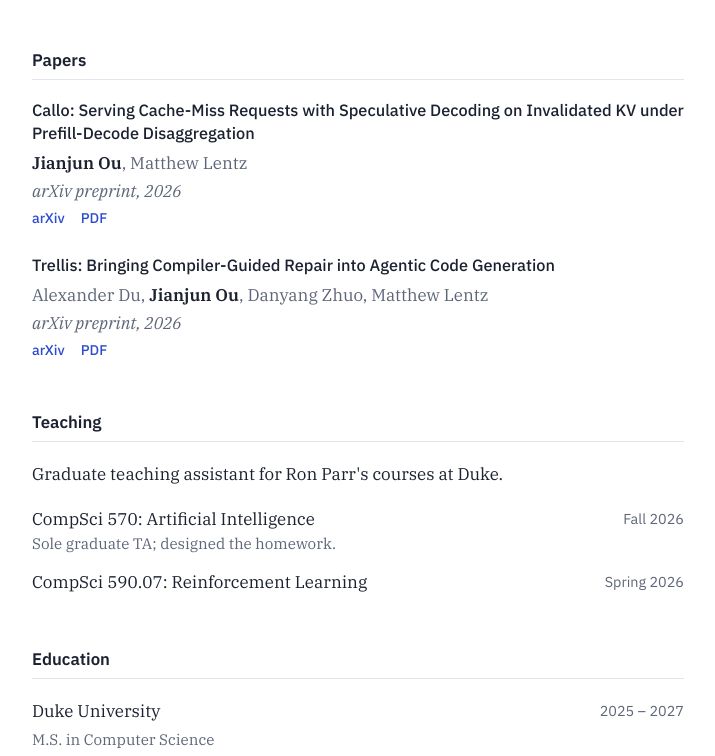
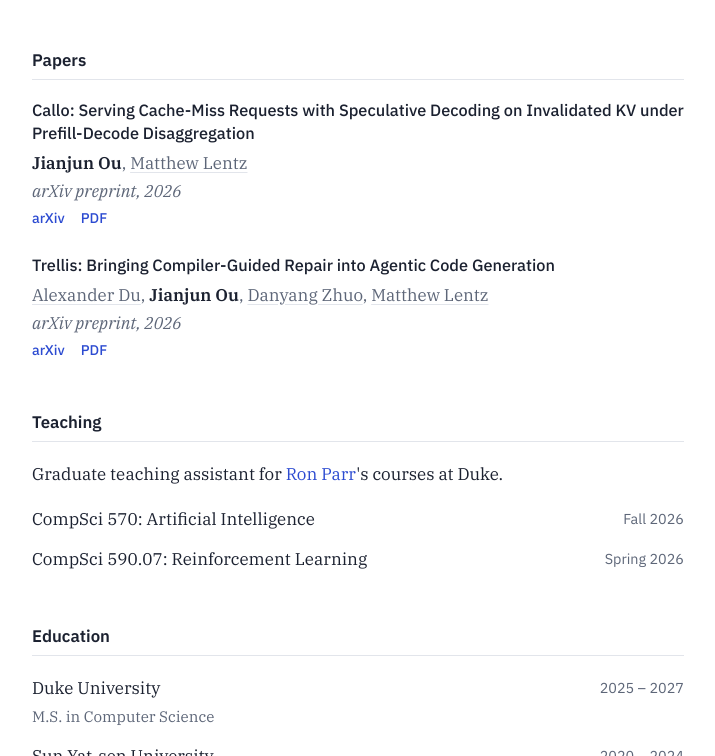
Before and after one commit to kikiljo/kikiljo.github.io, a plain HTML site: page index.html in a window 1280 px wide. Shown: the part 684-1440 px from the top of the page, without its empty margins (282-997 px from the left). Drawn offline with Linux system fonts and the light colour scheme.

Commit message:
Update authors' links in index.html

```diff
--- a/index.html
+++ b/index.html
@@ -59,6 +59,8 @@
   .paper .title a:hover { color: var(--link); }
   .paper .authors { color: var(--muted); margin-top: 4px; }
   .paper .authors b { color: var(--ink); font-weight: 600; }
+  .paper .authors a { color: inherit; text-decoration: underline; text-decoration-color: var(--rule); text-underline-offset: 3px; }
+  .paper .authors a:hover { color: var(--link); text-decoration-color: currentColor; }
   .paper .venue { font-style: italic; color: var(--muted); }
   .paper .plinks { font: 500 0.88rem var(--sans); display: flex; gap: 16px; margin-top: 4px; }
 
@@ -106,14 +108,14 @@
 
   <div class="paper">
     <div class="title"><a href="https://arxiv.org/abs/2611.18459">Callo: Serving Cache-Miss Requests with Speculative Decoding on Invalidated KV under Prefill-Decode Disaggregation</a></div>
-    <div class="authors"><b>Jianjun Ou</b>, Matthew Lentz</div>
+    <div class="authors"><b>Jianjun Ou</b>, <a href="https://users.cs.duke.edu/~mlentz/">Matthew Lentz</a></div>
     <div class="venue">arXiv preprint, 2026</div>
     <div class="plinks"><a href="https://arxiv.org/abs/2611.18459">arXiv</a><a href="https://arxiv.org/pdf/2611.18459">PDF</a></div>
   </div>
 
   <div class="paper">
     <div class="title"><a href="https://arxiv.org/abs/2605.15238">Trellis: Bringing Compiler-Guided Repair into Agentic Code Generation</a></div>
-    <div class="authors">Alexander Du, <b>Jianjun Ou</b>, Danyang Zhuo, Matthew Lentz</div>
+    <div class="authors"><a href="https://alexanderzdu.github.io/">Alexander Du</a>, <b>Jianjun Ou</b>, <a href="https://scholars.duke.edu/person/danyang.zhuo">Danyang Zhuo</a>, <a href="https://users.cs.duke.edu/~mlentz/">Matthew Lentz</a></div>
     <div class="venue">arXiv preprint, 2026</div>
     <div class="plinks"><a href="https://arxiv.org/abs/2605.15238">arXiv</a><a href="https://arxiv.org/pdf/2605.15238">PDF</a></div>
   </div>
@@ -121,9 +123,8 @@
 
 <section>
   <h2>Teaching</h2>
-  <p>Graduate teaching assistant for Ron Parr's courses at Duke.</p>
-  <div class="row"><div>CompSci 570: Artificial Intelligence</div><div class="when">Fall 2026</div>
-    <div class="sub">Sole graduate TA; designed the homework.</div></div>
+  <p>Graduate teaching assistant for <a href="https://users.cs.duke.edu/~parr/">Ron Parr</a>'s courses at Duke.</p>
+  <div class="row"><div>CompSci 570: Artificial Intelligence</div><div class="when">Fall 2026</div></div>
   <div class="row"><div>CompSci 590.07: Reinforcement Learning</div><div class="when">Spring 2026</div></div>
 </section>
 
```
